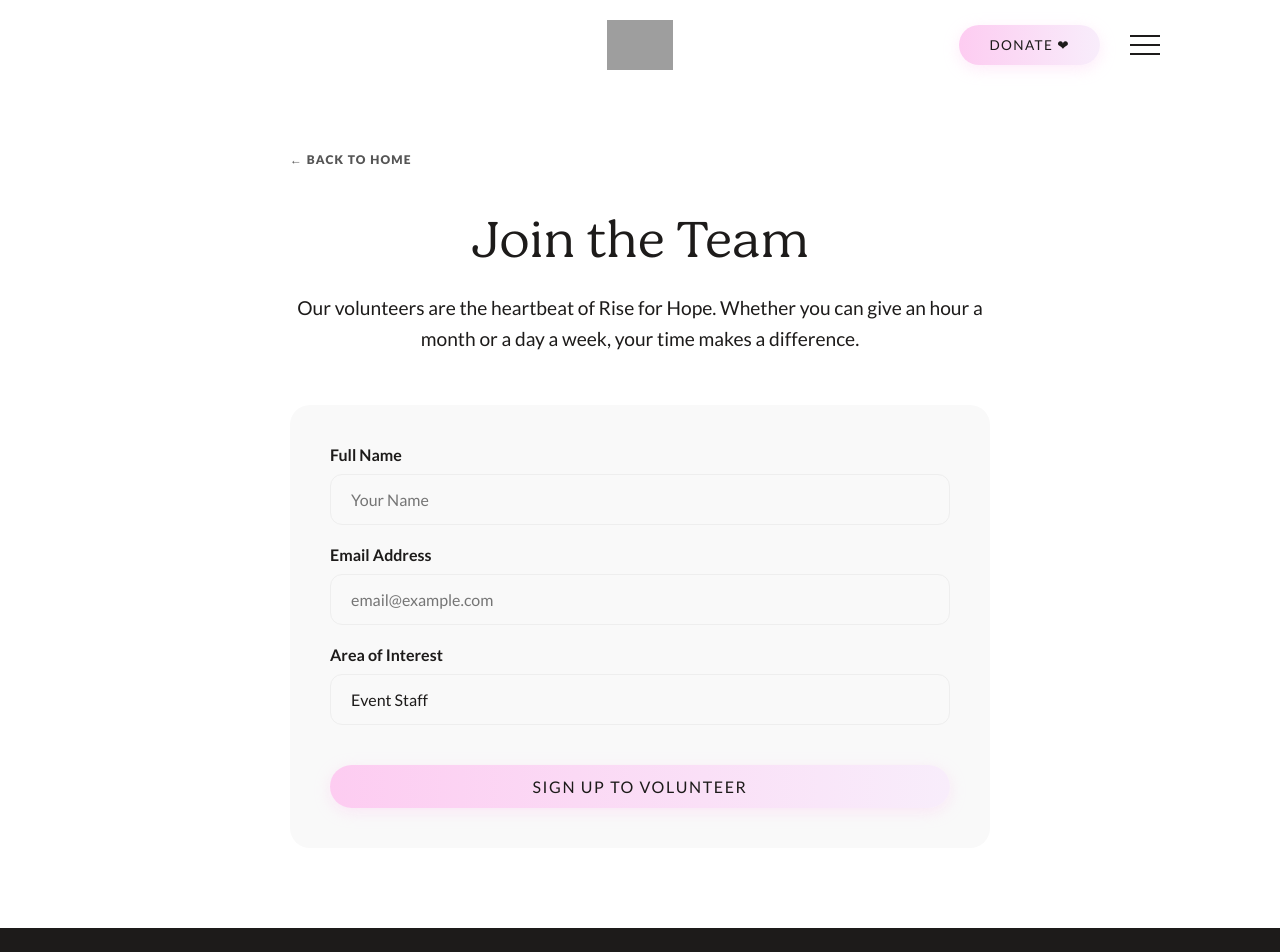
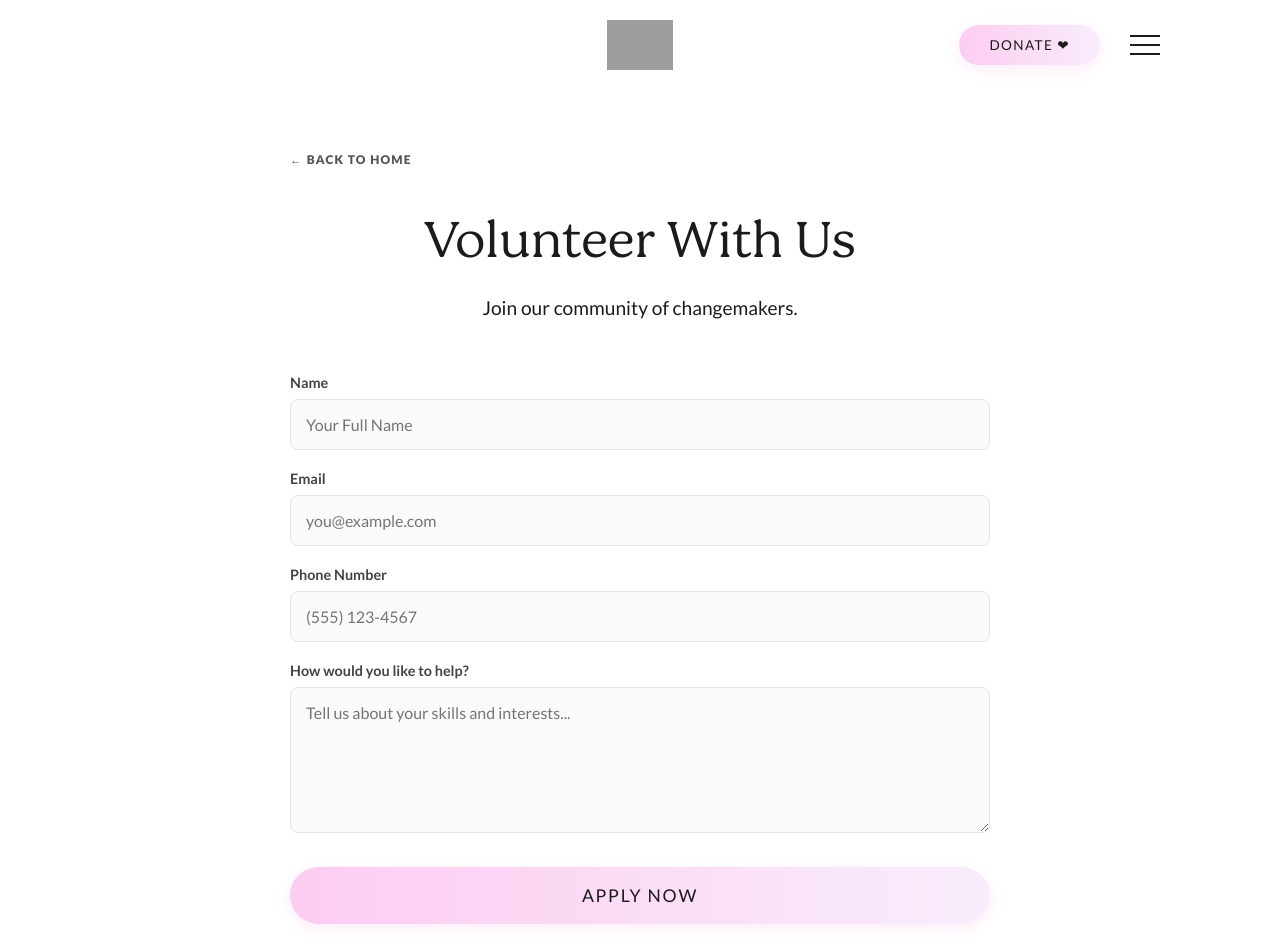
Before and after one commit to RiseforHope/riseforhope-nextjs, a Next.js app in the folder riseforhope-website/: page /volunteer in a window 1280 px wide. Shown: the top 952 px of the page. Built offline with nearby package versions, Linux system fonts and the light colour scheme; grey boxes are pictures that could not be loaded.

Commit message:
Upgrade API and add Volunteer form

```diff
--- a/riseforhope-website/app/api/send-email/route.ts
+++ b/riseforhope-website/app/api/send-email/route.ts
@@ -6,17 +6,23 @@ const resend = new Resend(process.env.RESEND_API_KEY);
 export async function POST(request: Request) {
   try {
     const body = await request.json();
-        const { name, email, message } = body;
+    const { name, email, message, phone, type } = body;
+
+    // Determine Email Subject based on the 'type' sent from the form
+    let subject = `New Message from ${name}`;
+    if (type === 'volunteer') subject = `New Volunteer Application: ${name}`;
+    if (type === 'donor') subject = `New Donor Inquiry: ${name}`;
 
     const data = await resend.emails.send({
-            from: 'info@riseforhope.org', // Or 'info@riseforhope.org' if verified
-            to: 'bladimir.garcia@brinl.com', // Must match your Resend account email
+      from: 'info@riseforhope.org', // Your verified domain
+      to: 'bladimir.garcia@brinl.com', // Your Resend account email
       replyTo: email,
-            subject: `New Contact from ${name}`,
+      subject: subject,
       html: `
-        <h2>New Contact Form Submission</h2>
+        <h2>${subject}</h2>
         <p><strong>Name:</strong> ${name}</p>
         <p><strong>Email:</strong> ${email}</p>
+        ${phone ? `<p><strong>Phone:</strong> ${phone}</p>` : ''}
         <p><strong>Message:</strong></p>
         <blockquote style="background: #f9f9f9; padding: 10px; border-left: 3px solid #ccc;">
           ${message}
--- a/riseforhope-website/app/volunteer/page.tsx
+++ b/riseforhope-website/app/volunteer/page.tsx
@@ -1,15 +1,78 @@
+"use client";
+
+import { useState } from 'react';
 import Header from '../components/Header';
 import Footer from '../components/Footer';
 import Link from 'next/link';
 
 export default function VolunteerPage() {
+    const [isSubmitting, setIsSubmitting] = useState(false);
+    const [isSuccess, setIsSuccess] = useState(false);
+    const [errorMessage, setErrorMessage] = useState('');
+
+    async function handleSubmit(e: React.FormEvent<HTMLFormElement>) {
+        e.preventDefault();
+        setIsSubmitting(true);
+        setErrorMessage('');
+
+        const formData = new FormData(e.currentTarget);
+        const data = {
+            type: 'volunteer', // This tells the API to change the subject line
+            name: formData.get('name'),
+            email: formData.get('email'),
+            phone: formData.get('phone'),
+            message: formData.get('message'),
+        };
+
+        try {
+            const response = await fetch('/api/send-email', {
+                method: 'POST',
+                headers: { 'Content-Type': 'application/json' },
+                body: JSON.stringify(data),
+            });
+
+            const result = await response.json();
+
+            if (response.ok && result.success) {
+                setIsSuccess(true);
+                window.scrollTo({ top: 0, behavior: 'smooth' });
+            } else {
+                setErrorMessage('Something went wrong. Please try again.');
+            }
+        } catch (error) {
+            setErrorMessage('Network error. Please verify your connection.');
+        }
+        setIsSubmitting(false);
+    }
+
+    // Shared Styles
+    const inputStyle = {
+        width: '100%',
+        padding: '15px',
+        borderRadius: '8px',
+        border: '1px solid #e5e5e5',
+        marginBottom: '20px',
+        fontFamily: 'var(--font-sans)',
+        fontSize: '1rem',
+        backgroundColor: '#fafafa',
+        outline: 'none',
+        transition: 'border-color 0.2s'
+    };
+
+    const labelStyle = {
+        display: 'block',
+        marginBottom: '8px',
+        fontWeight: 'bold',
+        fontFamily: 'var(--font-sans)',
+        fontSize: '0.9rem',
+        color: '#444'
+    };
+
     return (
         <main>
             <Header />
 
             <div className="max-w-container" style={{ padding: '150px 20px 80px', minHeight: '80vh' }}>
-
-                {/* Centered Column for focus */}
                 <div style={{ maxWidth: '700px', margin: '0 auto' }}>
 
                     <div style={{ marginBottom: '40px' }}>
@@ -18,39 +81,89 @@ export default function VolunteerPage() {
                         </Link>
                     </div>
 
-                    <h1 className="mission-title" style={{ textAlign: 'center', marginBottom: '20px' }}>
-                        Join the Team
-                    </h1>
+                    {isSuccess ? (
+                        <div style={{
+                            textAlign: 'center',
+                            padding: '80px 20px',
+                            animation: 'fadeIn 0.6s ease-out'
+                        }}>
+                            <h2 style={{ fontSize: '3rem', marginBottom: '20px', fontFamily: 'var(--font-serif)', color: '#333' }}>
+                                Thank You!
+                            </h2>
+                            <p style={{ fontSize: '1.2rem', color: '#666', marginBottom: '40px', fontFamily: 'var(--font-sans)', lineHeight: '1.6' }}>
+                                We are thrilled you want to join us. <br/>
+                                Our team will review your application and contact you shortly.
+                            </p>
+                            <button
+                                onClick={() => setIsSuccess(false)}
+                                style={{
+                                    background: 'none', border: 'none', borderBottom: '1px solid #333',
+                                    padding: '0 0 4px', fontSize: '1rem', cursor: 'pointer',
+                                    fontFamily: 'var(--font-sans)', color: '#333'
+                                }}
+                            >
+                                Submit another application
+                            </button>
+                        </div>
+                    ) : (
+                        <>
+                            <h1 className="mission-title" style={{ textAlign: 'center', marginBottom: '20px' }}>
+                                Volunteer With Us
+                            </h1>
 
-                    <p className="mission-text" style={{ textAlign: 'center', marginBottom: '50px' }}>
-                        Our volunteers are the heartbeat of Rise for Hope. Whether you can give an hour a month or a day a week, your time makes a difference.
-                    </p>
+                            <p className="mission-text" style={{ textAlign: 'center', marginBottom: '50px' }}>
+                                Join our community of changemakers.
+                            </p>
 
-                    {/* Simple Form */}
-                    <div style={{ background: '#f9f9f9', padding: '40px', borderRadius: '20px' }}>
-                        <form>
-                            <label className="form-label" style={{ display: 'block', marginBottom: '10px', fontWeight: 'bold', fontFamily: 'var(--font-sans)' }}>Full Name</label>
-                            <input type="text" className="form-input" placeholder="Your Name" />
+                            <form onSubmit={handleSubmit} style={{ marginTop: '40px' }}>
+                                {errorMessage && (
+                                    <div style={{ padding: '15px', background: '#fff1f2', color: '#be123c', borderRadius: '8px', marginBottom: '20px', textAlign: 'center', fontSize: '0.9rem' }}>
+                                        {errorMessage}
+                                    </div>
+                                )}
 
-                            <label className="form-label" style={{ display: 'block', marginBottom: '10px', fontWeight: 'bold', fontFamily: 'var(--font-sans)' }}>Email Address</label>
-                            <input type="email" className="form-input" placeholder="email@example.com" />
+                                <div>
+                                    <label style={labelStyle}>Name</label>
+                                    <input type="text" name="name" required placeholder="Your Full Name" style={inputStyle} />
+                                </div>
 
-                            <label className="form-label" style={{ display: 'block', marginBottom: '10px', fontWeight: 'bold', fontFamily: 'var(--font-sans)' }}>Area of Interest</label>
-                            <div className="select-wrapper" style={{ marginBottom: '20px' }}>
-                                <select className="form-input">
-                                    <option>Event Staff</option>
-                                    <option>Hospital Visits</option>
-                                    <option>Administrative Support</option>
-                                    <option>Fundraising</option>
-                                </select>
-                            </div>
+                                <div>
+                                    <label style={labelStyle}>Email</label>
+                                    <input type="email" name="email" required placeholder="you@example.com" style={inputStyle} />
+                                </div>
 
-                            <button className="btn-donate" style={{ width: '100%', fontSize: '1rem', border: 'none' }}>
-                                Sign Up to Volunteer
-                            </button>
-                        </form>
-                    </div>
+                                <div>
+                                    <label style={labelStyle}>Phone Number</label>
+                                    <input type="tel" name="phone" placeholder="(555) 123-4567" style={inputStyle} />
+                                </div>
 
+                                <div>
+                                    <label style={labelStyle}>How would you like to help?</label>
+                                    <textarea
+                                        name="message"
+                                        rows={6}
+                                        required
+                                        placeholder="Tell us about your skills and interests..."
+                                        className="form-textarea"
+                                        style={{ ...inputStyle, fontFamily: 'var(--font-sans)', resize: 'vertical' }}
+                                    ></textarea>
+                                </div>
+
+                                <button
+                                    type="submit"
+                                    disabled={isSubmitting}
+                                    className="btn-donate"
+                                    style={{
+                                        width: '100%', fontSize: '1.1rem', border: 'none',
+                                        padding: '18px', marginTop: '10px',
+                                        opacity: isSubmitting ? 0.7 : 1, cursor: isSubmitting ? 'wait' : 'pointer'
+                                    }}
+                                >
+                                    {isSubmitting ? 'Sending Application...' : 'Apply Now'}
+                                </button>
+                            </form>
+                        </>
+                    )}
                 </div>
             </div>
             <Footer />
```
Lines whose indentation alone changed are shown as unchanged.
